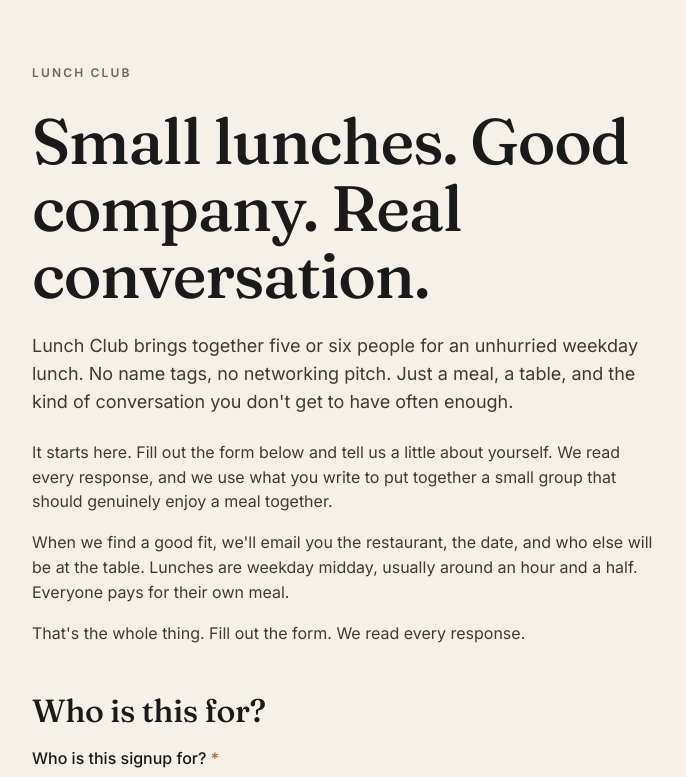
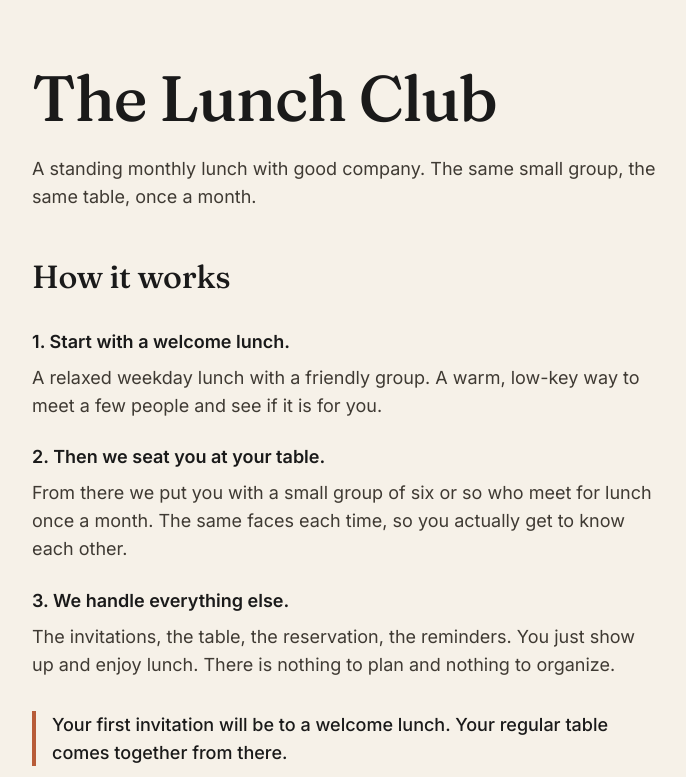
Before and after one commit to joewaltman/convive2, a Next.js app: page /lunchclub in a window 1280 px wide. Shown: the top 777 px of the page, without its empty margins (296-982 px from the left). Built offline with nearby package versions, Linux system fonts and the light colour scheme; no server answers; the database is empty.

Commit message:
Add Lunch Club concept explainer above signup on both landing routes

```diff
--- /dev/null
+++ b/src/components/lunchclub/HowItWorks.tsx
@@ -0,0 +1,53 @@
+// Placeholder club name. Easy to swap when the real name is chosen.
+export const CLUB_NAME = 'The Lunch Club';
+
+interface Step {
+  lead: string;
+  body: string;
+}
+
+const STEPS: Step[] = [
+  {
+    lead: 'Start with a welcome lunch.',
+    body: 'A relaxed weekday lunch with a friendly group. A warm, low-key way to meet a few people and see if it is for you.',
+  },
+  {
+    lead: 'Then we seat you at your table.',
+    body: 'From there we put you with a small group of six or so who meet for lunch once a month. The same faces each time, so you actually get to know each other.',
+  },
+  {
+    lead: 'We handle everything else.',
+    body: 'The invitations, the table, the reservation, the reminders. You just show up and enjoy lunch. There is nothing to plan and nothing to organize.',
+  },
+];
+
+export function HowItWorks() {
+  return (
+    <section className="space-y-8" aria-labelledby="how-it-works-heading">
+      <h2 id="how-it-works-heading" className="heading-2">
+        How it works
+      </h2>
+
+      <ol className="space-y-6">
+        {STEPS.map((step, idx) => (
+          <li key={idx} className="space-y-2">
+            <p className="body-lg text-ink font-semibold">
+              {idx + 1}. {step.lead}
+            </p>
+            <p className="body-lg text-body">{step.body}</p>
+          </li>
+        ))}
+      </ol>
+
+      <p className="body-lg text-ink font-medium border-l-4 border-terracotta pl-4">
+        Your first invitation will be to a welcome lunch. Your regular table comes
+        together from there.
+      </p>
+
+      <p className="body-lg text-body">
+        Tell us a little about yourself below, so we can seat you with people you&apos;ll
+        genuinely enjoy.
+      </p>
+    </section>
+  );
+}
--- a/src/components/lunchclub/LandingHero.tsx
+++ b/src/components/lunchclub/LandingHero.tsx
@@ -1,30 +1,16 @@
+import { CLUB_NAME, HowItWorks } from './HowItWorks';
+
 export function LandingHero() {
   return (
-    <header className="space-y-6">
-      <p className="eyebrow">LUNCH CLUB</p>
-      <h1 className="heading-display">
-        Small lunches. Good company. Real conversation.
-      </h1>
-      <p className="body-lg text-body">
-        Lunch Club brings together five or six people for an unhurried weekday lunch.
-        No name tags, no networking pitch. Just a meal, a table, and the kind of
-        conversation you don&apos;t get to have often enough.
-      </p>
-      <div className="space-y-4 body-base text-body">
-        <p>
-          It starts here. Fill out the form below and tell us a little about yourself.
-          We read every response, and we use what you write to put together a small
-          group that should genuinely enjoy a meal together.
+    <div className="space-y-12">
+      <header className="space-y-6">
+        <h1 className="heading-display">{CLUB_NAME}</h1>
+        <p className="body-lg text-body">
+          A standing monthly lunch with good company. The same small group, the same
+          table, once a month.
         </p>
-        <p>
-          When we find a good fit, we&apos;ll email you the restaurant, the date, and
-          who else will be at the table. Lunches are weekday midday, usually around an
-          hour and a half. Everyone pays for their own meal.
-        </p>
-        <p>
-          That&apos;s the whole thing. Fill out the form. We read every response.
-        </p>
-      </div>
-    </header>
+      </header>
+      <HowItWorks />
+    </div>
   );
 }
--- a/src/components/lunchclub/ReactivationHero.tsx
+++ b/src/components/lunchclub/ReactivationHero.tsx
@@ -1,3 +1,5 @@
+import { HowItWorks } from './HowItWorks';
+
 export interface ReactivationHeroProps {
   firstName: string | null;
 }
@@ -5,13 +7,16 @@ export interface ReactivationHeroProps {
 export function ReactivationHero({ firstName }: ReactivationHeroProps) {
   const name = firstName && firstName.trim().length > 0 ? firstName.trim() : 'there';
   return (
-    <header className="space-y-4">
-      <p className="eyebrow">WELCOME BACK</p>
-      <h1 className="heading-1">Welcome back, {name}.</h1>
-      <p className="body-lg text-body">
-        Good to see you. We have your earlier answers below, so you only need to fill
-        in what is new. Anything you change here will replace what we had on file.
-      </p>
-    </header>
+    <div className="space-y-12">
+      <header className="space-y-6">
+        <h1 className="heading-1">Good to see you again, {name}.</h1>
+        <p className="body-lg text-body">
+          A while back you signed up to share a table with people you hadn&apos;t met
+          yet. I&apos;m starting something new in that same spirit, a monthly lunch
+          club, and you came to mind.
+        </p>
+      </header>
+      <HowItWorks />
+    </div>
   );
 }
```
